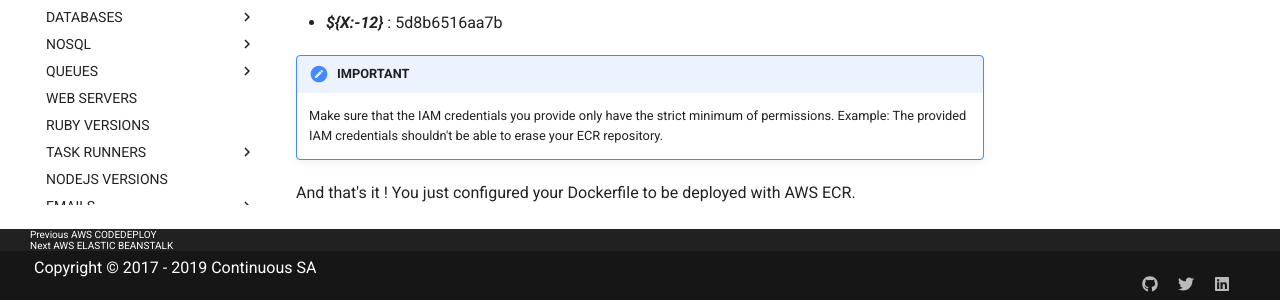
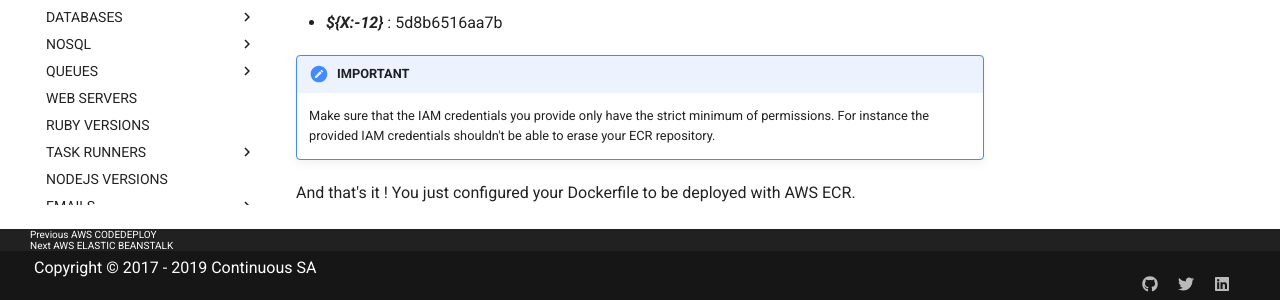
Before and after one commit to continuousphp/documentation, an MkDocs documentation site: the page built from docs/deployment/aws-ecr.md, in a window 1280 px wide and 900 px high, scrolled down 1726 px. Shown: the part 585-885 px from the top of the window. Built offline with MkDocs 1.6.1 and Material for MkDocs 9.7.7, drawn with Linux system fonts in a browser that asks for light colours.

Commit message:
Edit important note

```diff
--- a/docs/deployment/aws-ecr.md
+++ b/docs/deployment/aws-ecr.md
@@ -35,7 +35,7 @@
 * ***${X:-12}*** :  5d8b6516aa7b
 
 !!! note "**IMPORTANT**"
-    Make sure that the IAM credentials you provide only have the strict minimum of permissions.
-    Example: The provided IAM credentials shouldn't be able to erase your ECR repository.
+    Make sure that the IAM credentials you provide only have the strict minimum of permissions. For instance
+    the provided IAM credentials shouldn't be able to erase your ECR repository.
 
 And that's it ! You just configured your Dockerfile to be deployed with AWS ECR.
```
